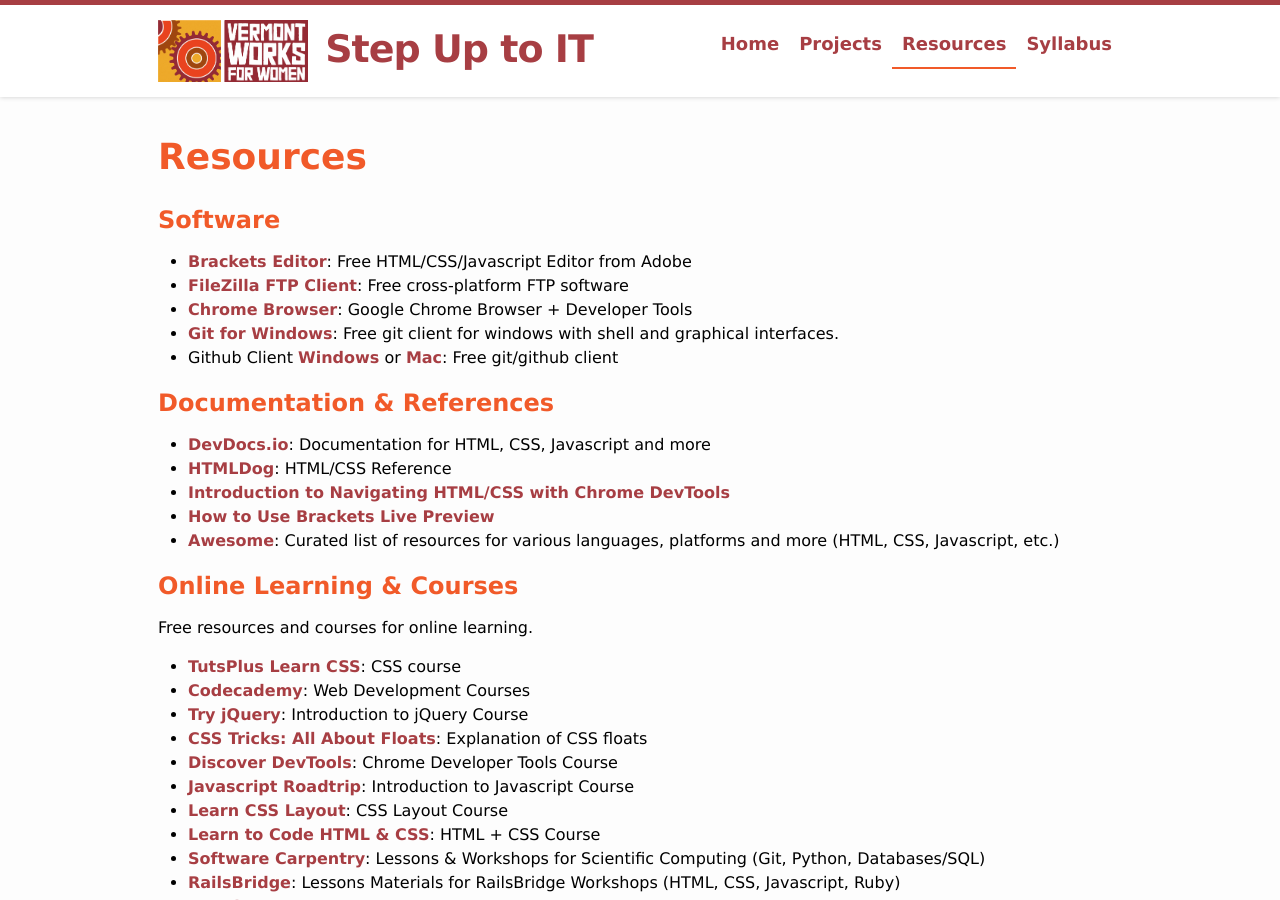
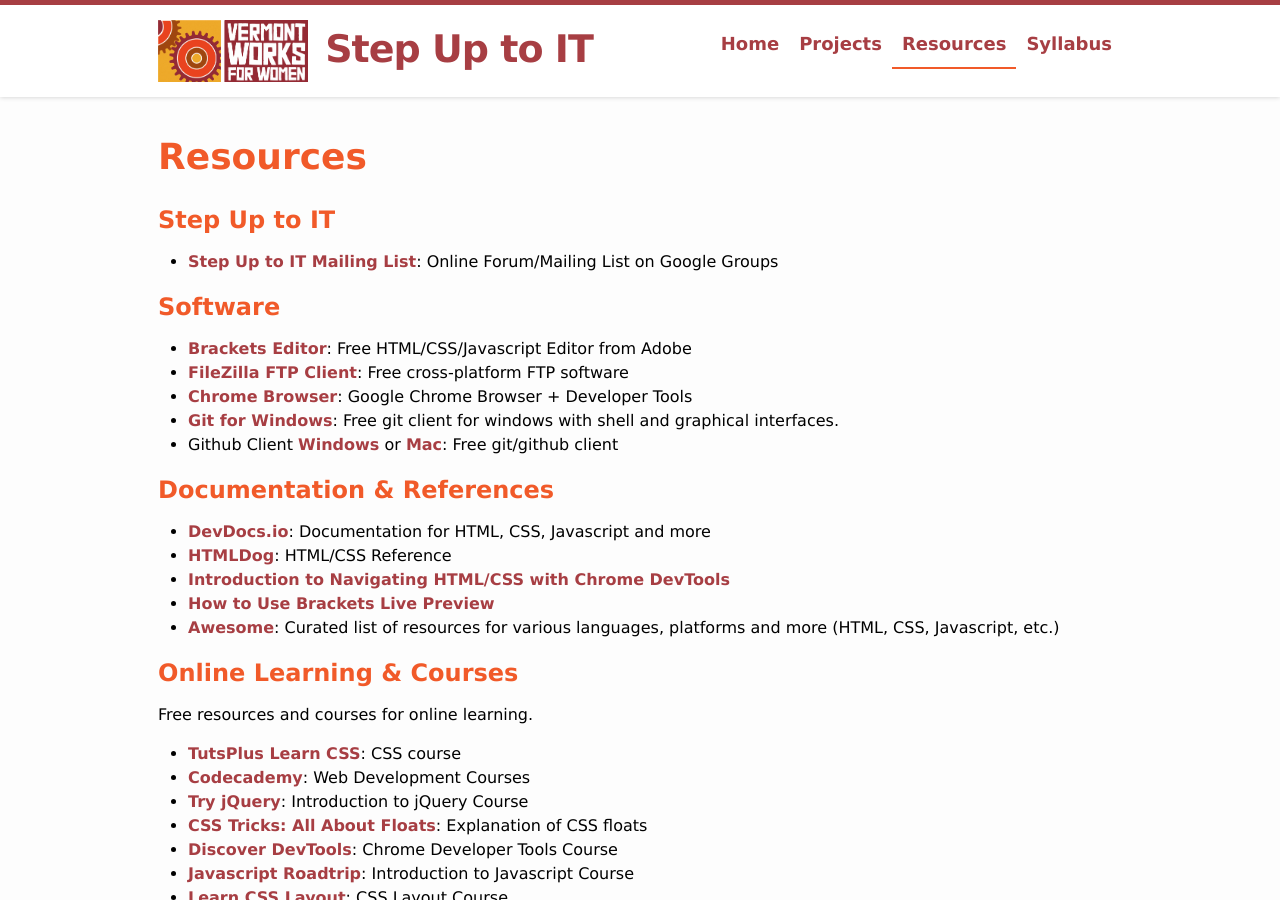
Before and after one commit to jennybeaudin/step-up-it, a Jekyll site: the page built from resource.md, in a window 1280 px wide and 900 px high. Built offline with Jekyll 4.4.1, drawn with Linux system fonts in a browser that asks for light colours.

Commit message:
Add step up to IT section to resources.

```diff
--- a/resource.md
+++ b/resource.md
@@ -3,6 +3,11 @@
 title: Resources
 permalink: /resources/
 ---
+
+Step Up to IT
+-------------
+
+-   [Step Up to IT Mailing List](https://groups.google.com/forum/#!members/step-up-it): Online Forum/Mailing List on Google Groups
 
 Software
 --------
```
